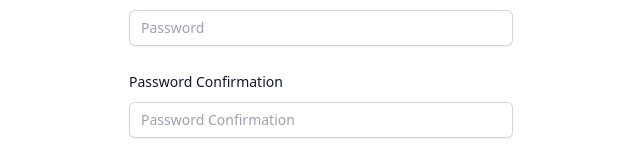
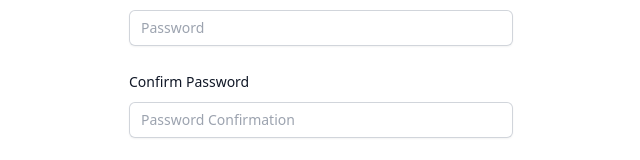
Before and after one commit to APC-SoCIT/APC_2023_2024_T2_BASU, a React (Vite) app in the folder react/: page /signup in a window 1280 px wide. Shown: the part 618-778 px from the top of the page, without its empty margins (319-959 px from the left). Built offline with nearby package versions, Linux system fonts and the light colour scheme; no server answers.

Commit message:
Routing via Buttons for Login and Signup

```diff
--- a/react/src/views/Login.jsx
+++ b/react/src/views/Login.jsx
@@ -1,3 +1,5 @@
+import { Link } from "react-router-dom";
+
 export default function Login() {
   return (
     <>
@@ -57,9 +59,9 @@
 
           <p className="mt-10 text-center text-sm text-gray-500">
             Not a member?{' '}
-            <a href="" className="font-semibold leading-6 text-indigo-600 hover:text-indigo-500">
+            <Link to="/signup" className="font-semibold leading-6 text-indigo-600 hover:text-indigo-500">
               Register Account Here
-            </a>
+            </Link>
           </p>
         </div>
     </>
--- a/react/src/views/Signup.jsx
+++ b/react/src/views/Signup.jsx
@@ -166,7 +166,7 @@
             <div>
               <div className="flex items-center justify-between">
                 <label htmlFor="password-confirmation" className="block text-sm font-medium leading-6 text-gray-900">
-                  Password Confirmation
+                  Confirm Password
                 </label>
               </div>
               <div className="mt-2">
```
